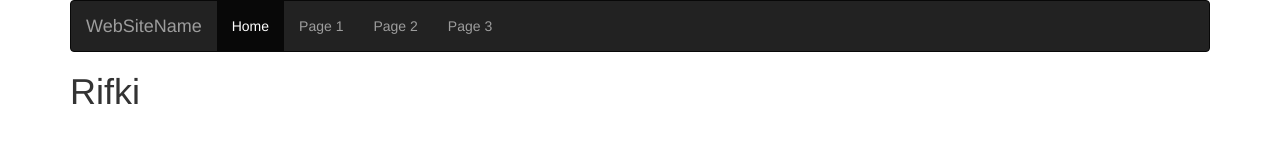
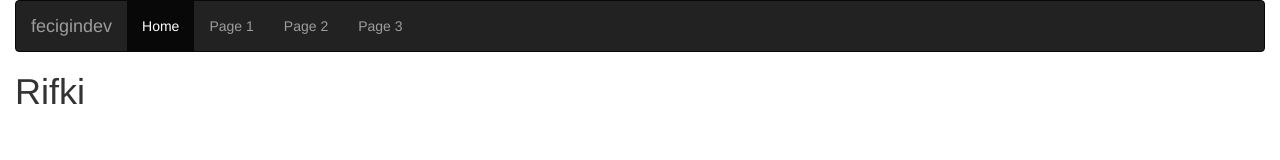
Before and after one commit to fecigindev/SDL2, a plain HTML site: page index.html in a window 1280 px wide. Drawn offline with Linux system fonts and the light colour scheme.

Commit message:
Update index.html

```diff
--- a/index.html
+++ b/index.html
@@ -4,11 +4,11 @@
   <link rel="stylesheet" href="bootstrap.css">
   </head>
 <body>
-<div class="container">
+<div class="container-fluid">
   <nav class="navbar navbar-inverse">
     <div class="container-fluid">
       <div class="navbar-header">
-        <a class="navbar-brand" href="#">WebSiteName</a>
+        <a class="navbar-brand" href="#">fecigindev</a>
       </div>
       <ul class="nav navbar-nav">
         <li class="active"><a href="#">Home</a></li>
```
